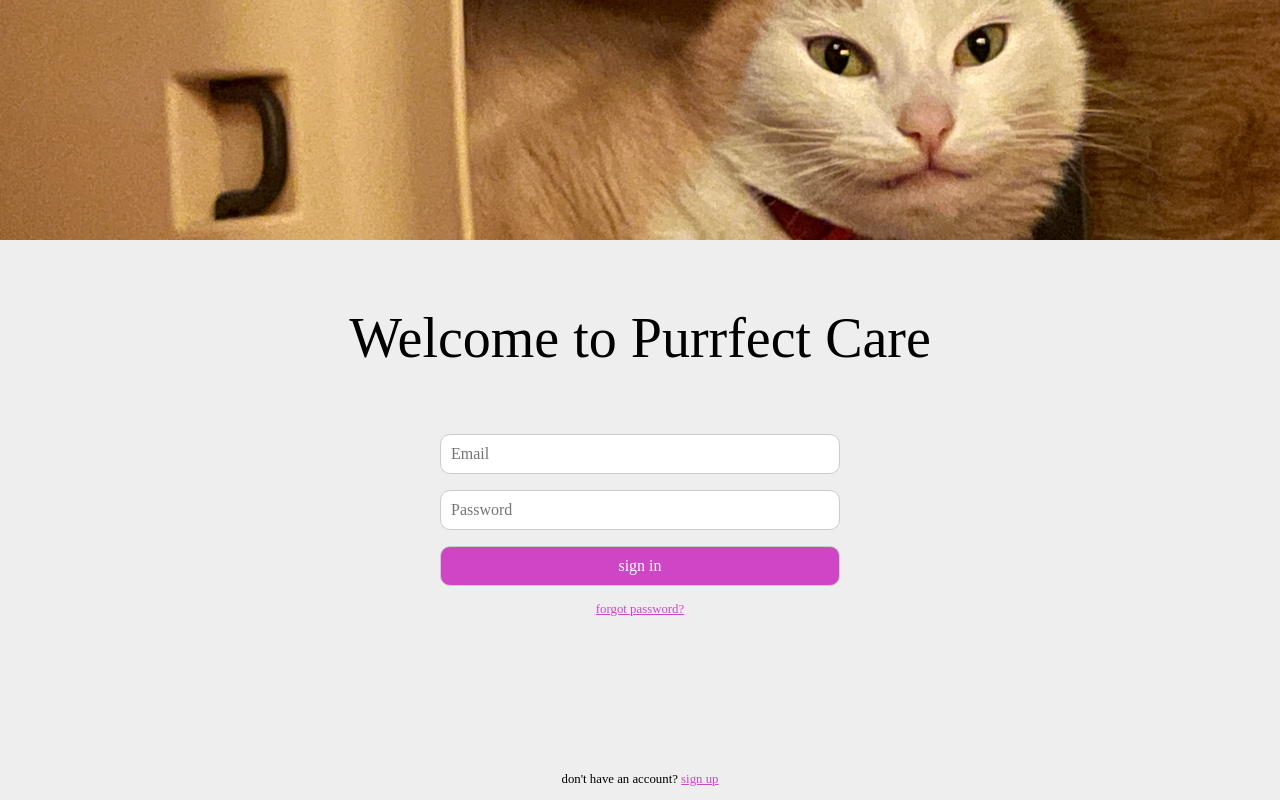
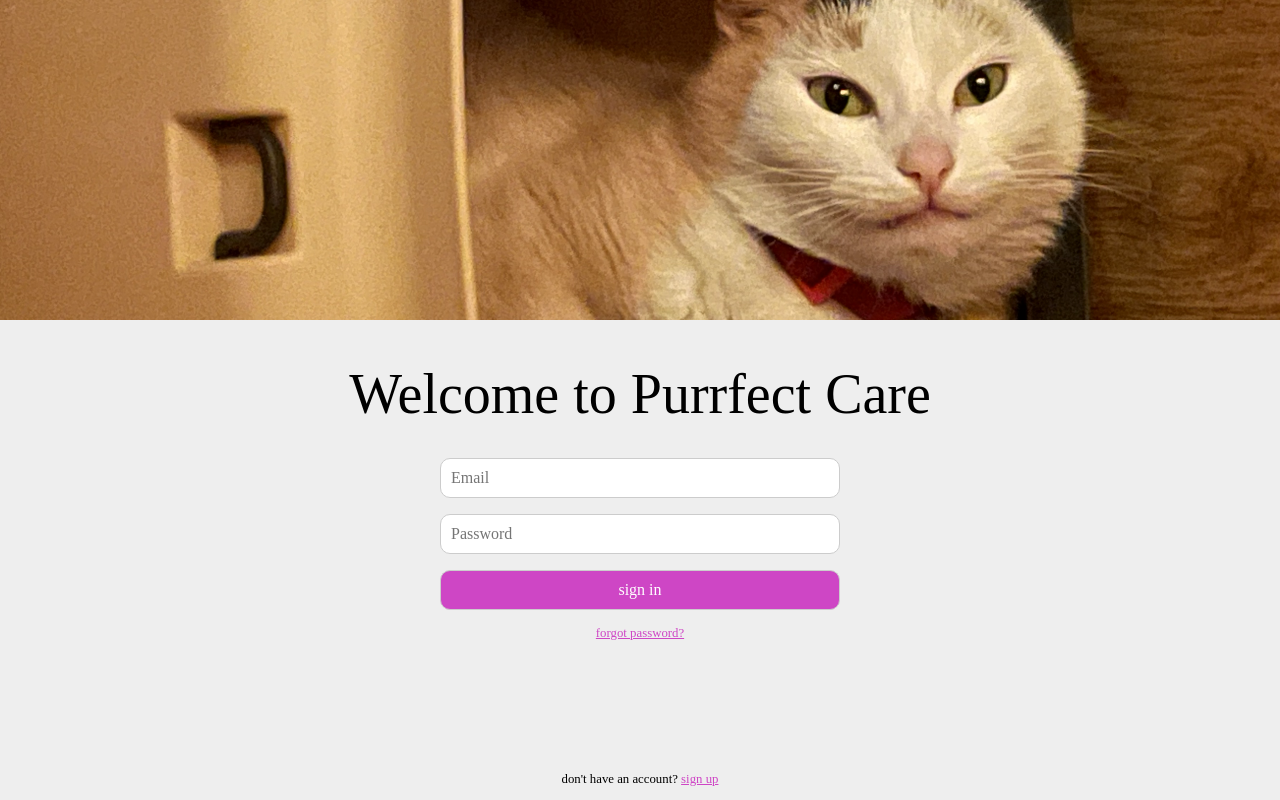
Before and after one commit to suwka/wdpai, a PHP site: template public/views/login.html in a window 1280 px wide. Run offline with PHP 8.4, Linux system fonts and the light colour scheme; the template is opened without the code that fills it, so the values that code supplies are empty; some web fonts are replaced.

Commit message:
poprawka wysokosci zdjecia

```diff
--- a/public/styles/login.css
+++ b/public/styles/login.css
@@ -8,7 +8,7 @@ body {
 
 .backgroundcat{
     width: 100%;
-    height: 30vh;
+    height: 40vh;
     object-fit: cover;
 }
 
@@ -22,7 +22,7 @@ body, input, button {
     flex-direction: column;
     justify-content: center;
     flex: 1;
-    gap: 4em;
+    gap: 2em;
     align-items: center;
     margin-bottom: 5em;
 }
```
